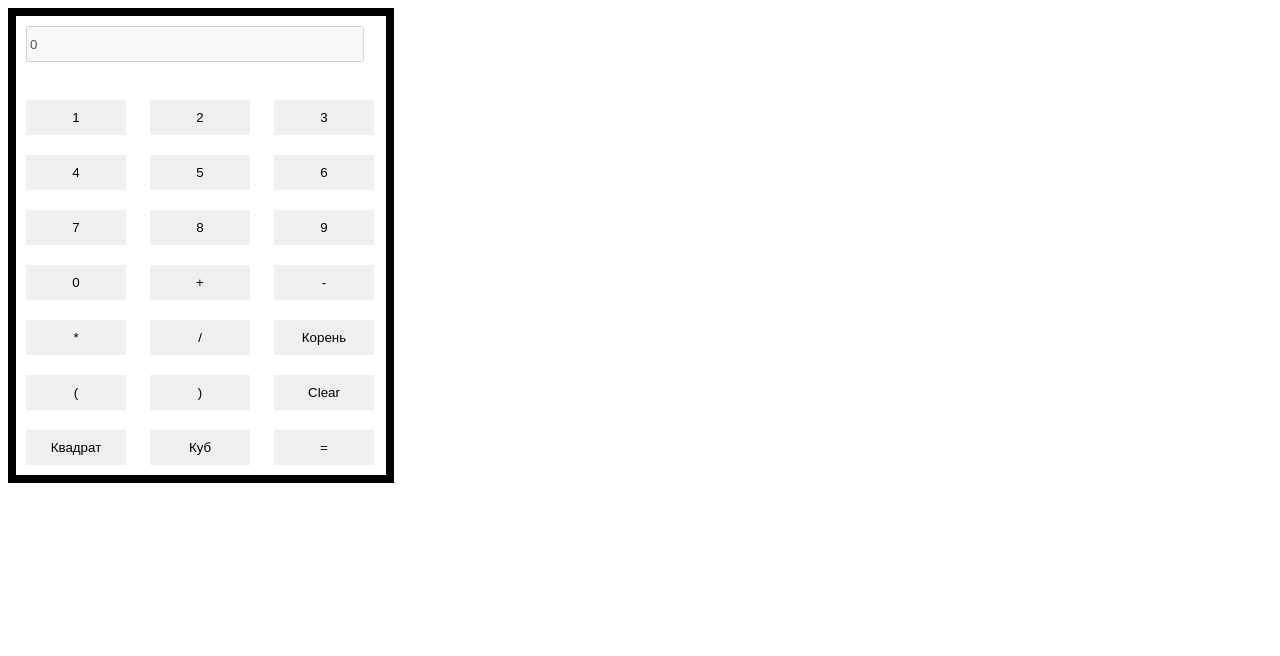
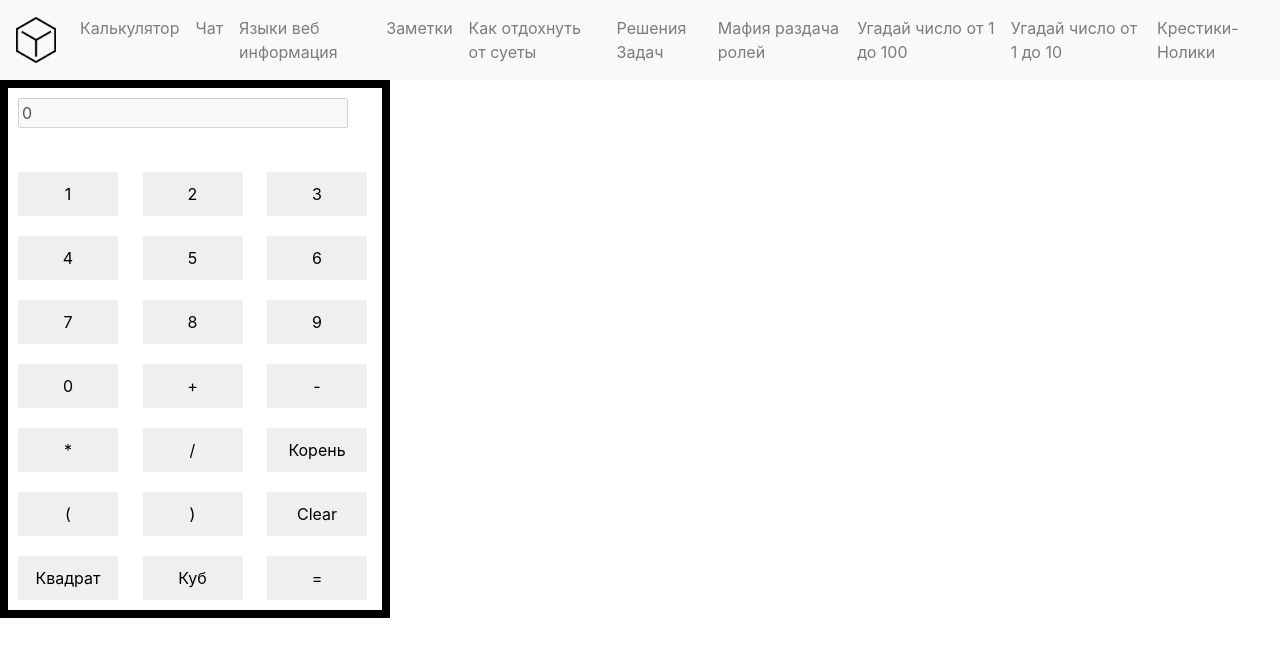
Before and after one commit to rolmaf/procalc, a plain HTML site: page index.html in a window 1280 px wide. Drawn offline with nearby package versions, Linux system fonts and the light colour scheme.

Commit message:
Add files via upload

```diff
--- a/index.html
+++ b/index.html
@@ -3,10 +3,51 @@
 <head>
     <meta charset="UTF-8">
     <meta name="viewport" content="width=device-width, initial-scale=1.0">
+    <link rel="stylesheet" href="https://maxcdn.bootstrapcdn.com/bootstrap/4.0.0/css/bootstrap.min.css" integrity="sha384-Gn5384xqQ1aoWXA+058RXPxPg6fy4IWvTNh0E263XmFcJlSAwiGgFAW/dAiS6JXm" crossorigin="anonymous">
     <link rel="stylesheet" href="style.css">
-    <title>ЭкоСистема Сайтов-Помошников в Решении Ежедневных Соло-задач</title>
+    <title>ESSPRES | Procalc</title>
 </head>
 <body>
+    <nav class="navbar navbar-expand-lg navbar-light bg-light">
+        <a class="navbar-brand" href="https://rolmaf.github.io/esspres"><img src="logo.png" alt="" class="logo-navbar"></a>
+        <button class="navbar-toggler" type="button" data-toggle="collapse" data-target="#navbarNav" aria-controls="navbarNav" aria-expanded="false" aria-label="Toggle navigation">
+          <span class="navbar-toggler-icon"></span>
+        </button>
+        <div class="collapse navbar-collapse" id="navbarNav">
+          <ul class="navbar-nav">
+            <li class="nav-item">
+              <a class="nav-link" href="# ">Калькулятор</a>
+            </li>
+            <li class="nav-item">
+              <a class="nav-link" href="http://addbookers.000webhostapp.com/">Чат</a>
+            </li>
+            <li class="nav-item">
+                <a class="nav-link" href="http://jazykiweb.000webhostapp.com/">Языки веб информация</a>
+            </li>
+            <li class="nav-item">
+                <a class="nav-link" href="https://rolmaf.github.io/todo">Заметки</a>
+            </li>
+            <li class="nav-item">
+                <a class="nav-link" href="https://rolmaf.github.io/tolivegoodly">Как отдохнуть от суеты</a>
+            </li>
+            <li class="nav-item">
+                <a class="nav-link" href="https://rolmaf.github.io/infohelp/">Решения Задач</a>
+            </li>
+            <li class="nav-item">
+                <a class="nav-link" href="https://rolmaf.github.io/">Мафия раздача ролей</a>
+            </li>
+            <li class="nav-item">
+                <a class="nav-link" href="http://gamewithjs.000webhostapp.com/">Угадай число от 1 до 100</a>
+            </li>
+            <li class="nav-item">
+                <a class="nav-link" href="https://rolmaf.github.io/guessthenumber">Угадай число от 1 до 10</a>
+            </li>
+            <li class="nav-item">
+                <a class="nav-link" href="https://rolmaf.github.io/Xvs0">Крестики-Нолики</a>
+            </li>
+          </ul>
+        </div>
+      </nav>
     <div class="all">
         <input type="text" name="" id="expression" value="0" disabled>
         <div class="buttons">
@@ -34,6 +75,9 @@
             <button class="calculation">=</button>
         </div>
     </div>
+    <script src="https://code.jquery.com/jquery-3.2.1.slim.min.js" integrity="sha384-KJ3o2DKtIkvYIK3UENzmM7KCkRr/rE9/Qpg6aAZGJwFDMVNA/GpGFF93hXpG5KkN" crossorigin="anonymous"></script>
+    <script src="https://cdnjs.cloudflare.com/ajax/libs/popper.js/1.12.9/umd/popper.min.js" integrity="sha384-ApNbgh9B+Y1QKtv3Rn7W3mgPxhU9K/ScQsAP7hUibX39j7fakFPskvXusvfa0b4Q" crossorigin="anonymous"></script>
+    <script src="https://maxcdn.bootstrapcdn.com/bootstrap/4.0.0/js/bootstrap.min.js" integrity="sha384-JZR6Spejh4U02d8jOt6vLEHfe/JQGiRRSQQxSfFWpi1MquVdAyjUar5+76PVCmYl" crossorigin="anonymous"></script>
     <script src="main.js"></script>
 </body>
 </html>
--- a/style.css
+++ b/style.css
@@ -1,5 +1,5 @@
 .all {
-    width: 370px;
+    width: 390px;
     border: 8px solid black;
 }
 button {
@@ -16,3 +16,14 @@ input {
 button:hover {
     background-color: cornflowerblue;
 }
+.logo-navbar {
+    width: 40px;
+    transition: 1s;
+}
+.logo-navbar:hover {
+    transition: 1s;
+    transform: rotate(360deg)
+}
+.navbar {
+    font-size: 12pt;
+}
```
Also changed, not shown: logo.png (added).
